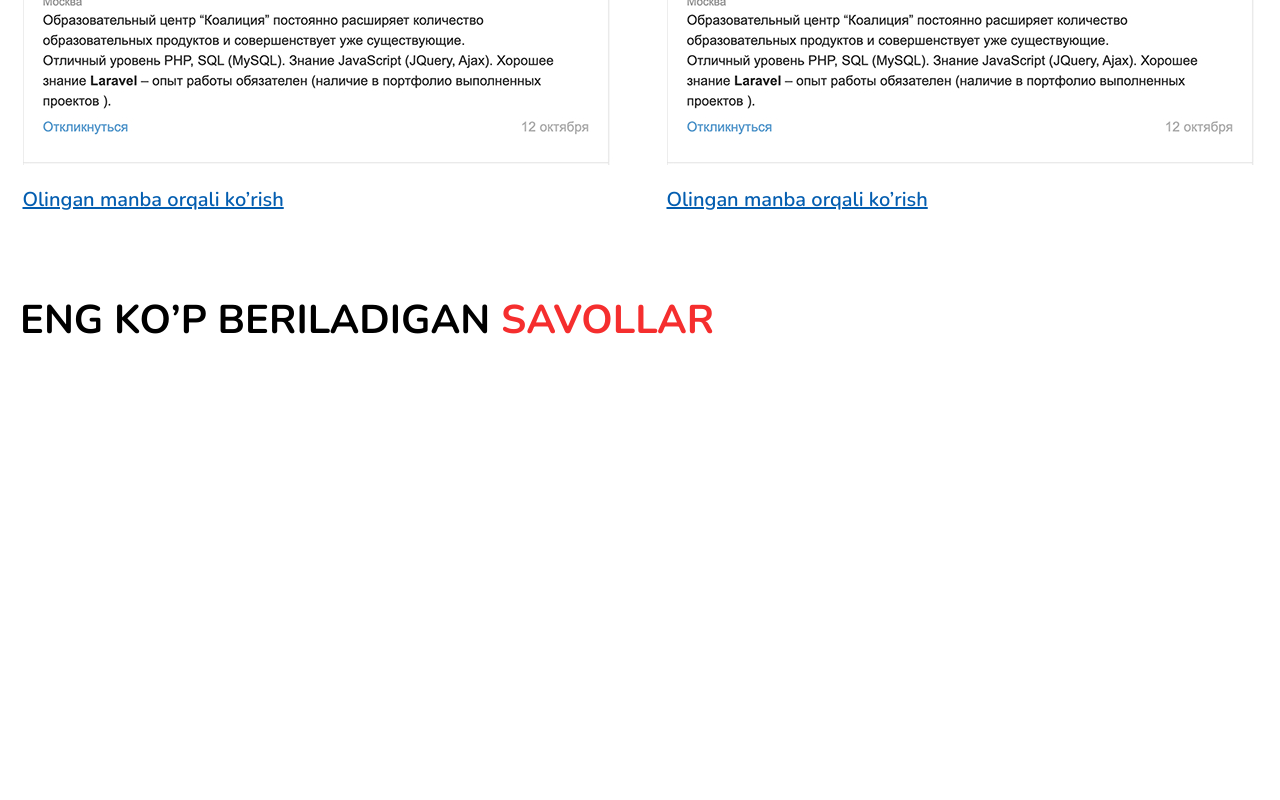
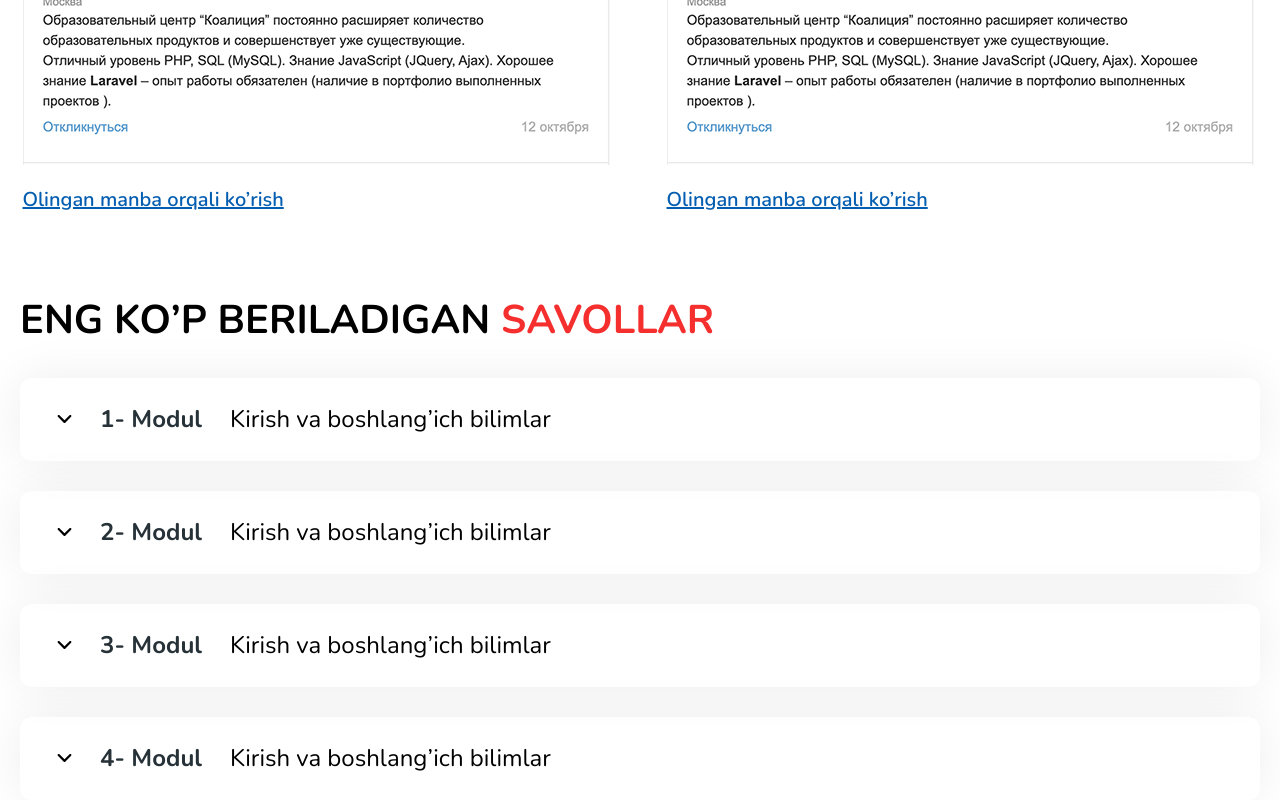
Before and after one commit to akramjonnuriddinov/online-dars, a Vue app: page / in a window 1280 px wide. Shown: the part 8139-8939 px from the top of the page. Before the commit the page ends 8517 px from the top, so only its background shows below. Built offline with nearby package versions, Linux system fonts and the light colour scheme.

Commit message:
Add AppAccordion to FaqComponent

```diff
--- a/src/components/FaqComponent.vue
+++ b/src/components/FaqComponent.vue
@@ -1,9 +1,12 @@
-<script setup lang="ts"></script>
+<script setup lang="ts">
+import AppAccordion from './AppAccordion.vue'
+</script>
 
 <template>
   <section class="faq">
     <div class="container faq__container">
       <h2 class="base-title">ENG KO’P BERILADIGAN <span class="base-title-red">SAVOLLAR</span></h2>
+      <app-accordion />
     </div>
   </section>
 </template>
```
